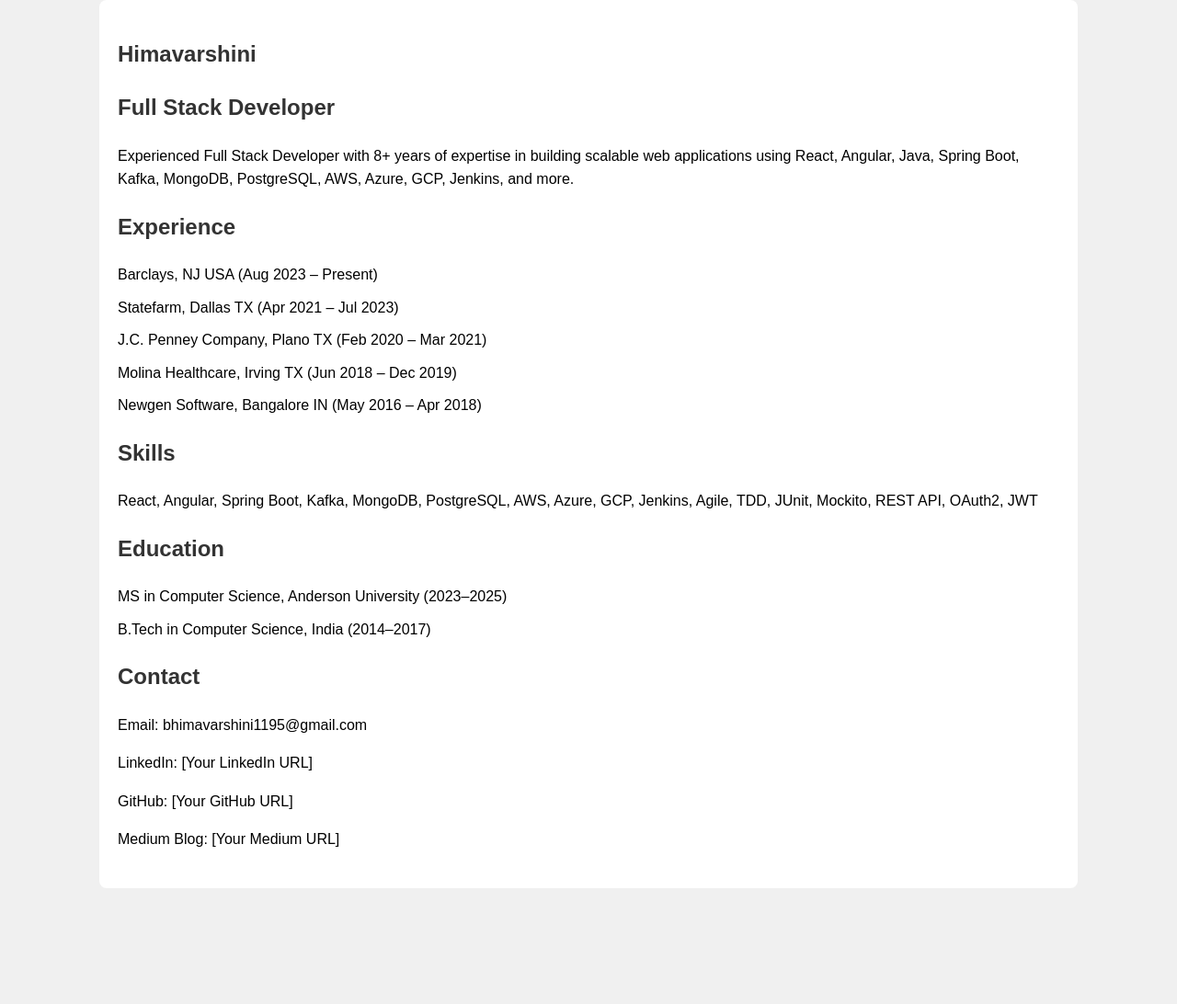
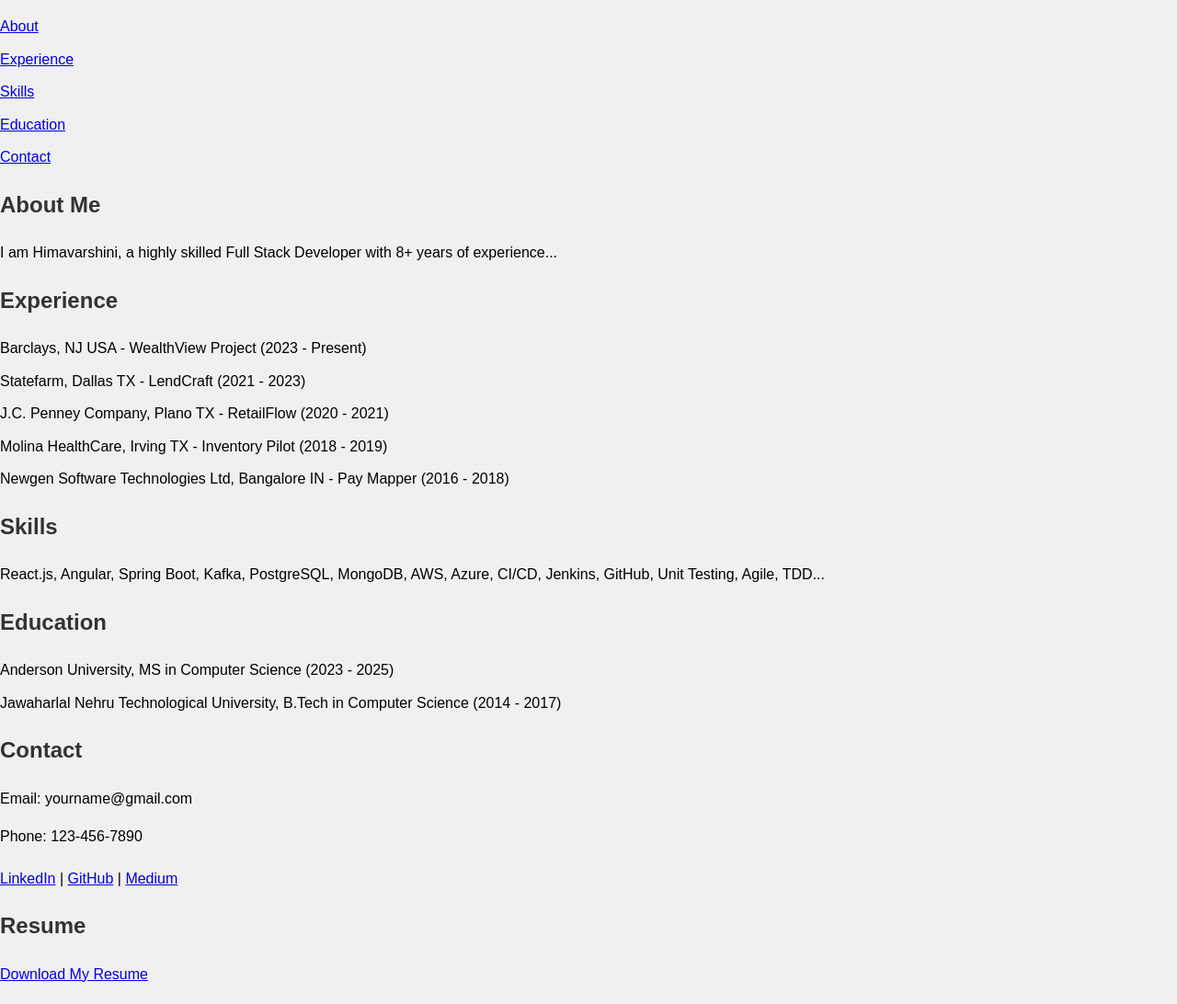
Before and after one commit to bhimavarshini1195/Portfolio, a plain HTML site: page index.html in a window 1280 px wide. Shown: the whole page at 92% size. Before the commit the page ends 966 px from the top, so only its background shows below. Drawn offline with Linux system fonts and the light colour scheme.

Commit message:
Update index.html

```diff
--- a/index.html
+++ b/index.html
@@ -3,48 +3,74 @@
 <head>
     <meta charset="UTF-8">
     <meta name="viewport" content="width=device-width, initial-scale=1.0">
-    <title>Himavarshini - Full Stack Developer</title>
+    <title>Himavarshini's Portfolio</title>
     <link rel="stylesheet" href="style.css">
 </head>
 <body>
-    <div id="main-container">
+
+    <!-- Navbar -->
+    <nav>
+        <ul>
+            <li><a href="#about">About</a></li>
+            <li><a href="#experience">Experience</a></li>
+            <li><a href="#skills">Skills</a></li>
+            <li><a href="#education">Education</a></li>
+            <li><a href="#contact">Contact</a></li>
+        </ul>
+    </nav>
+
+    <!-- About Section -->
     <section id="about">
-            <h1>Himavarshini</h1>
-            <h2>Full Stack Developer</h2>
-            <p>Experienced Full Stack Developer with 8+ years of expertise in building scalable web applications using React, Angular, Java, Spring Boot, Kafka, MongoDB, PostgreSQL, AWS, Azure, GCP, Jenkins, and more.</p>
+        <h1>About Me</h1>
+        <p>I am Himavarshini, a highly skilled Full Stack Developer with 8+ years of experience...</p>
     </section>
 
+    <!-- Experience Section -->
     <section id="experience">
-            <h2>Experience</h2>
+        <h1>Experience</h1>
         <ul>
-                <li>Barclays, NJ USA (Aug 2023 – Present)</li>
-                <li>Statefarm, Dallas TX (Apr 2021 – Jul 2023)</li>
-                <li>J.C. Penney Company, Plano TX (Feb 2020 – Mar 2021)</li>
-                <li>Molina Healthcare, Irving TX (Jun 2018 – Dec 2019)</li>
-                <li>Newgen Software, Bangalore IN (May 2016 – Apr 2018)</li>
+            <li>Barclays, NJ USA - WealthView Project (2023 - Present)</li>
+            <li>Statefarm, Dallas TX - LendCraft (2021 - 2023)</li>
+            <li>J.C. Penney Company, Plano TX - RetailFlow (2020 - 2021)</li>
+            <li>Molina HealthCare, Irving TX - Inventory Pilot (2018 - 2019)</li>
+            <li>Newgen Software Technologies Ltd, Bangalore IN - Pay Mapper (2016 - 2018)</li>
         </ul>
     </section>
 
+    <!-- Skills Section -->
     <section id="skills">
-            <h2>Skills</h2>
-            <p>React, Angular, Spring Boot, Kafka, MongoDB, PostgreSQL, AWS, Azure, GCP, Jenkins, Agile, TDD, JUnit, Mockito, REST API, OAuth2, JWT</p>
+        <h1>Skills</h1>
+        <p>React.js, Angular, Spring Boot, Kafka, PostgreSQL, MongoDB, AWS, Azure, CI/CD, Jenkins, GitHub, Unit Testing, Agile, TDD...</p>
     </section>
 
+    <!-- Education Section -->
     <section id="education">
-            <h2>Education</h2>
+        <h1>Education</h1>
         <ul>
-                <li>MS in Computer Science, Anderson University (2023–2025)</li>
-                <li>B.Tech in Computer Science, India (2014–2017)</li>
+            <li>Anderson University, MS in Computer Science (2023 - 2025)</li>
+            <li>Jawaharlal Nehru Technological University, B.Tech in Computer Science (2014 - 2017)</li>
         </ul>
     </section>
 
+    <!-- Contact Section -->
     <section id="contact">
-            <h2>Contact</h2>
-            <p>Email: bhimavarshini1195@gmail.com</p>
-            <p>LinkedIn: [Your LinkedIn URL]</p>
-            <p>GitHub: [Your GitHub URL]</p>
-            <p>Medium Blog: [Your Medium URL]</p>
+        <h1>Contact</h1>
+        <p>Email: yourname@gmail.com</p>
+        <p>Phone: 123-456-7890</p>
     </section>
-    </div>
+
+    <!-- Social Media Links -->
+    <footer>
+        <a href="https://www.linkedin.com/in/YourLinkedInProfile" target="_blank">LinkedIn</a> |
+        <a href="https://github.com/YourGitHubProfile" target="_blank">GitHub</a> |
+        <a href="https://medium.com/@YourMediumProfile" target="_blank">Medium</a>
+    </footer>
+
+    <!-- Resume Link -->
+    <section>
+        <h2>Resume</h2>
+        <a href="assets/YourResume.pdf" download>Download My Resume</a>
+    </section>
+
 </body>
 </html>
```
Lines whose indentation alone changed are shown as unchanged.
